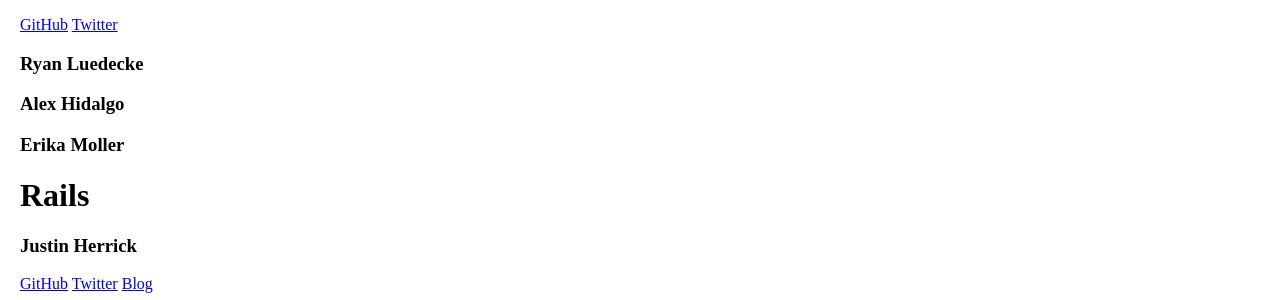
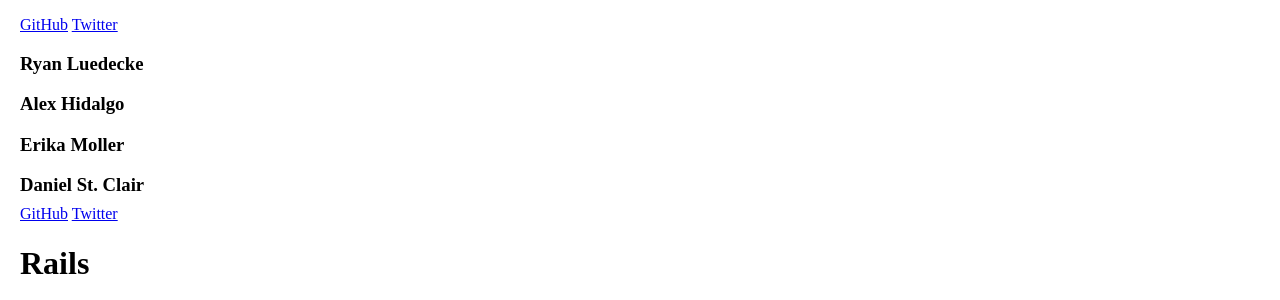
Before and after one commit to TIY-Austin-Front-End-Engineering/Austin-Students, a website: page index.html in a window 1280 px wide. Shown: the part 631-931 px from the top of the page. Drawn offline with nearby package versions, Linux system fonts and the light colour scheme.

Commit message:
Adding Daniel St. Clair

```diff
--- a/index.html
+++ b/index.html
@@ -51,6 +51,11 @@
 			<div class="student">
 				<h3>Erika Moller</h3>
 			</div>
+			<div class="student">
+				<h3>Daniel St. Clair</h3>
+				<a href="https://github.com/danielstclair">GitHub</a>
+				<a href="https://twitter.com/StClairSound">Twitter</a>
+			</div>
 		</section>
 		<section class="students rails">
 			<h1>Rails</h1>
```
